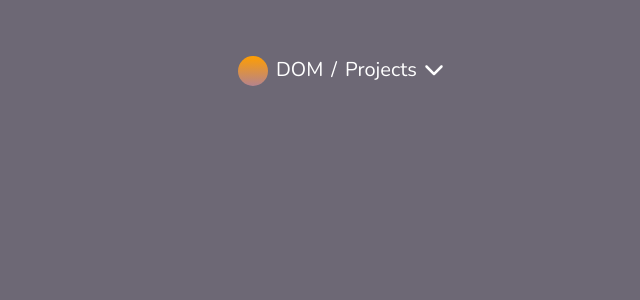
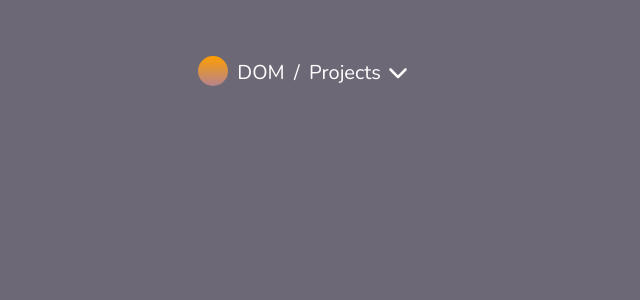
Before and after one commit to DomJF45/Dom-Portfolio, a Next.js app: page /about in a window 1280 px wide. Shown: the top 300 px of the page, without its empty margins (52-692 px from the left). Built offline with nearby package versions, Linux system fonts and the light colour scheme.

Commit message:
finally fixed nav bar by using divs instead of nav and ul-li

```diff
--- a/components/Nav.js
+++ b/components/Nav.js
@@ -6,16 +6,16 @@ import navStyles from '../styles/Nav.module.css'
 const Nav = () => {
   return (
     <div className={navStyles.navContainer}>
-      <nav className={navStyles.nav}>
-        <ul>
+      <div className={navStyles.nav}>
+        <div className={navStyles.navStuff}>
           <div className={navStyles.circleContainer}>
             <span className={navStyles.circle}></span>
           </div>
-          <li><Link href={'/'}>DOM</Link></li>
-          <li> / </li>
-          <li><a href={'/projects'}>Projects <FontAwesomeIcon icon={faChevronDown}></FontAwesomeIcon> </a></li>
-        </ul>
-      </nav>
+          <div className={navStyles.list}><Link href={'/'}>DOM</Link></div>
+          <div className={navStyles.list}> / </div>
+          <div className={navStyles.list}><a href={'/projects'}>Projects <FontAwesomeIcon icon={faChevronDown}></FontAwesomeIcon> </a></div>
+        </div>
+      </div>
     </div>
 
   )
--- a/styles/Nav.module.css
+++ b/styles/Nav.module.css
@@ -4,12 +4,18 @@
 .nav {
   color: #fff;
   max-width: 780px;
-  display: block;
+  display: flex;
+  justify-content: flex-start;
+  align-items: flex-start;
+
   padding: 0;
   margin: 0;
   font-size: 20px;
 }
-
+.navStuff {
+  display: flex;
+}
+/*
 .nav ul {
   list-style: none;
   display: flex;
@@ -22,13 +28,19 @@
 .nav ul li {
   margin-right: 8px;
 
+} */
+.list {
+  display: flex;
+  justify-content: flex-start;
+  align-items: flex-start;
+  margin-right: .5rem;
+  margin-top: 3px;
 }
-
 .circleContainer {
   display: flex;
-  align-items: center;
-  justify-content: center;
-  margin-right: 8px;
+  align-items: flex-start;
+  justify-content: flex-start;
+  margin-right: .5rem;
 }
 
 .circle {
```
